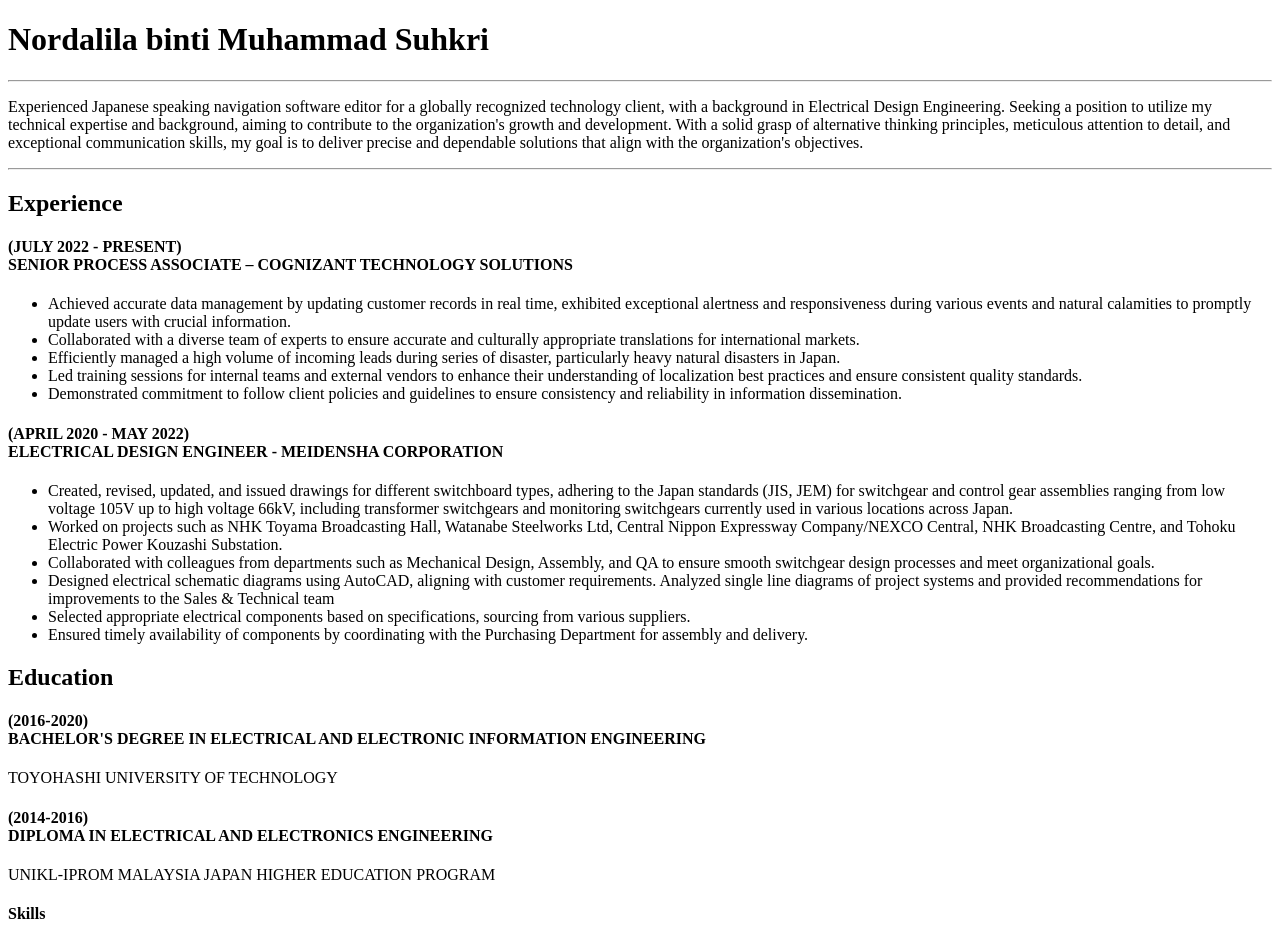
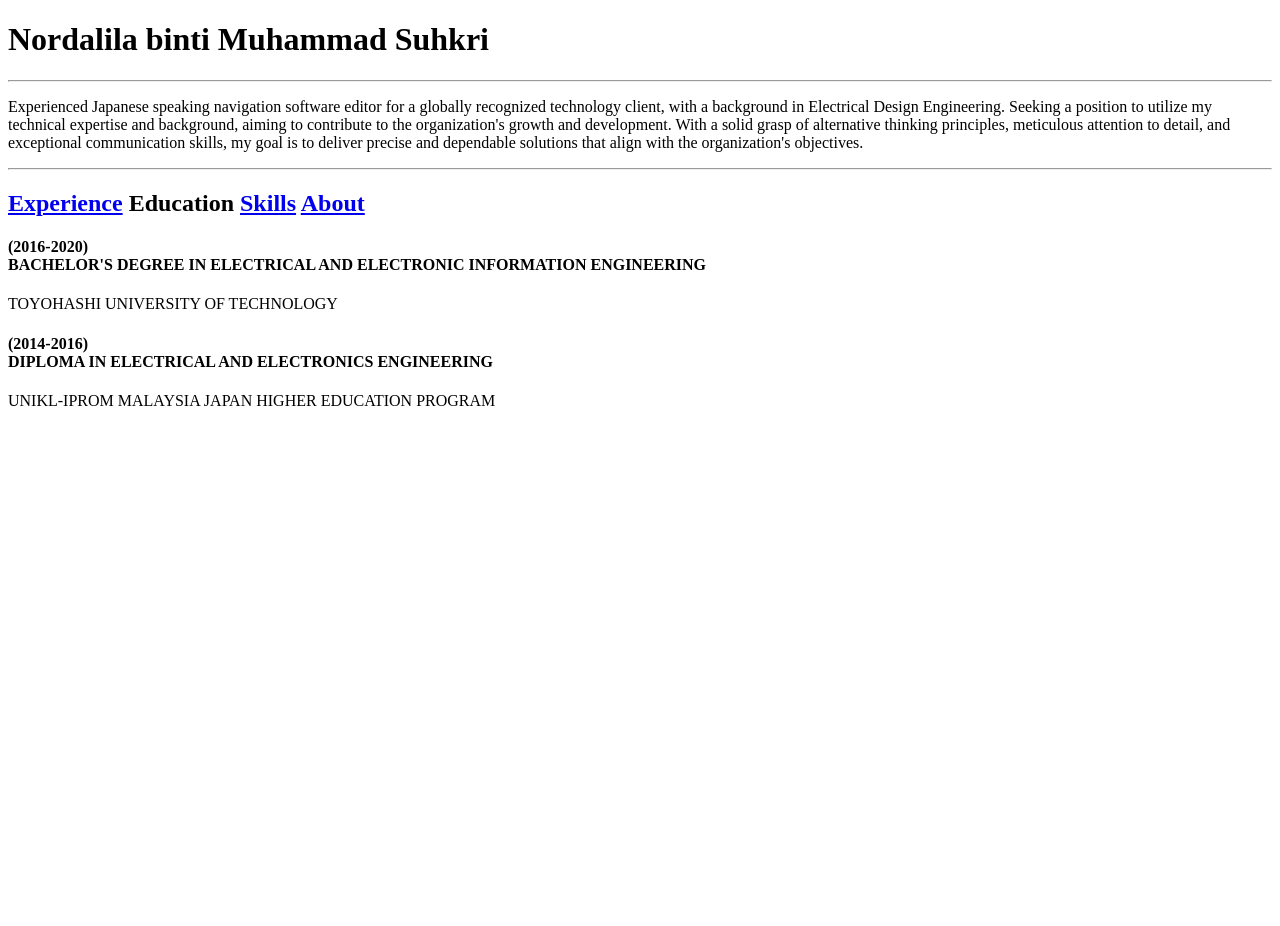
Before and after one commit to ayongdalila/my-resume, a plain HTML site: page public/education.html in a window 1280 px wide. Shown: the top 926 px of the page. After the commit the page ends 800 px from the top, so only its background shows below. Drawn offline with Linux system fonts and the light colour scheme.

Commit message:
Add files via upload

```diff
--- a/public/education.html
+++ b/public/education.html
@@ -19,7 +19,8 @@
       organization's objectives.
     </p>
     <hr />
-    <h2>Experience</h2>
+
+    <!-- <h2>Experience</h2>
     <h4>
       (JULY 2022 - PRESENT)
       <br />
@@ -87,8 +88,13 @@
         Ensured timely availability of components by coordinating with the
         Purchasing Department for assembly and delivery.
       </li>
-    </ul>
-    <h2>Education</h2>
+    </ul> -->
+    <h2>
+      <a href="./experience.html">Experience</a>
+      Education
+      <a href="./skill.html">Skills</a>
+      <a href="./about.html">About</a>
+    </h2>
     <h4>
       (2016-2020)
       <br />
@@ -101,7 +107,7 @@
       DIPLOMA IN ELECTRICAL AND ELECTRONICS ENGINEERING
     </h4>
     <p>UNIKL-IPROM MALAYSIA JAPAN HIGHER EDUCATION PROGRAM</p>
-    <h4>Skills</h4>
+    <!-- <h4>Skills</h4>
     <ul>
       <li>
         Proficient in various computer applications, including Microsoft Office
@@ -135,6 +141,6 @@
         level), Japanese (business level, JLPT N2), and intermediate French
         (DELF B1), enabling effective communication in various contexts.
       </li>
-    </ul>
+    </ul> -->
   </body>
 </html>
```
Also changed, not shown: public/experience.html (+6 -1 lines), public/skill.html (+8 -3 lines).
